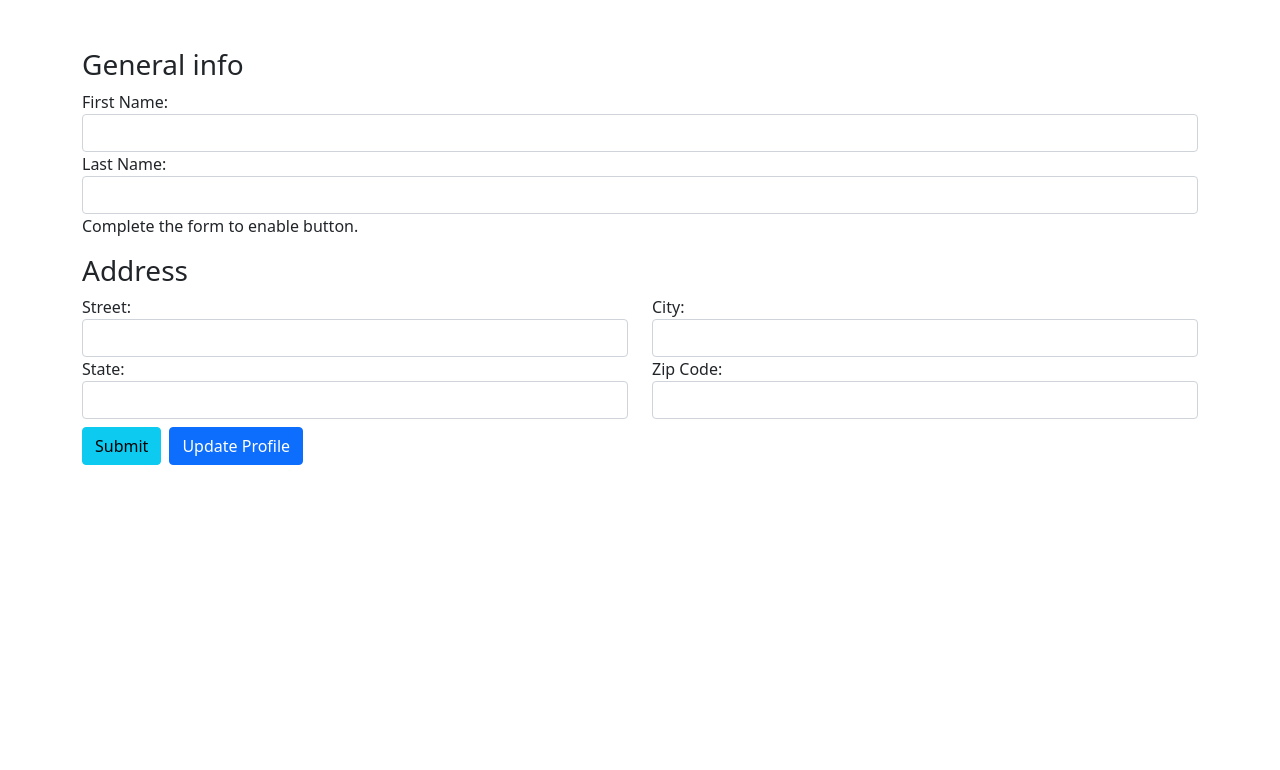
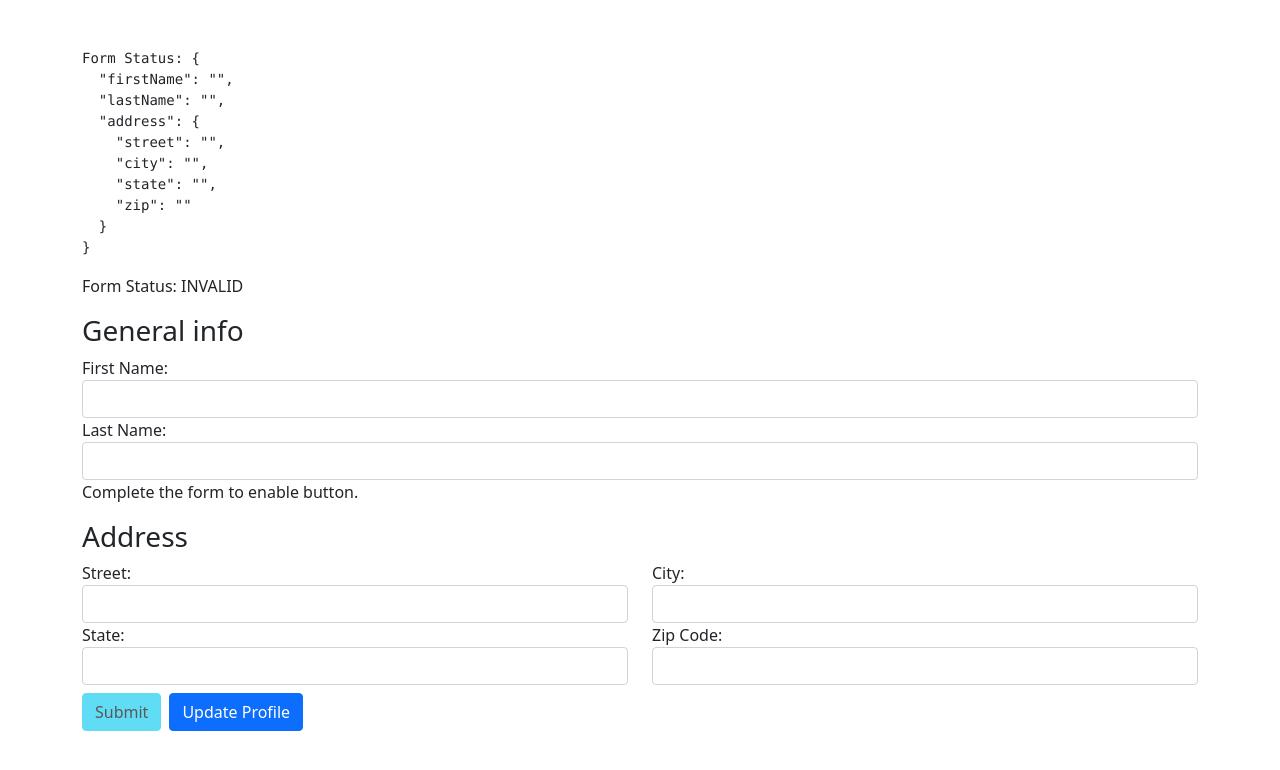
Before and after one commit to kouameYao/angular-forms, an Angular app: page / in a window 1280 px wide. Shown: the top 770 px of the page. Built offline with nearby package versions, Linux system fonts and the light colour scheme.

Commit message:
Using the formBuilder service to generate control - validating form input

```diff
--- a/src/app/profile-editor/profile-editor.component.html
+++ b/src/app/profile-editor/profile-editor.component.html
@@ -1,5 +1,6 @@
 <form [formGroup]="profileForm" (ngSubmit)="onSubmit()">
-
+  <pre>Form Status: {{ profileForm.value | json }}</pre>
+  <p>Form Status: {{ profileForm.status }}</p>
   <div>
     <h3>General info</h3>
     <label for="first-name">First Name: </label>
--- a/src/app/profile-editor/profile-editor.component.ts
+++ b/src/app/profile-editor/profile-editor.component.ts
@@ -1,5 +1,5 @@
 import { Component, OnInit } from '@angular/core';
-import { FormGroup, FormControl } from '@angular/forms';
+import { FormGroup, FormControl, FormBuilder, Validators } from '@angular/forms';
 
 @Component({
   selector: 'app-profile-editor',
@@ -8,18 +8,18 @@ import { FormGroup, FormControl } from '@angular/forms';
 })
 export class ProfileEditorComponent implements OnInit {
 
-  profileForm = new FormGroup({
-    firstName: new FormControl(''),
-    lastName: new FormControl(''),
-    address: new FormGroup({
-      street: new FormControl(''),
-      city: new FormControl(''),
-      state: new FormControl(''),
-      zip: new FormControl('')
-    })
+  profileForm = this.fb.group({
+    firstName: ['', Validators.required],
+    lastName: [''],
+    address: this.fb.group({
+      street: [''],
+      city: [''],
+      state: [''],
+      zip: ['']
+    }),
   });
 
-  constructor() { }
+  constructor(private fb : FormBuilder) { }
 
   ngOnInit(): void {
   }
```
